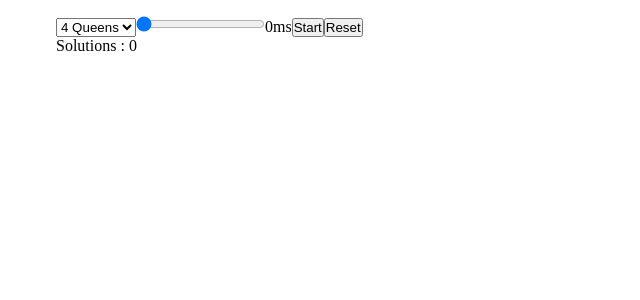
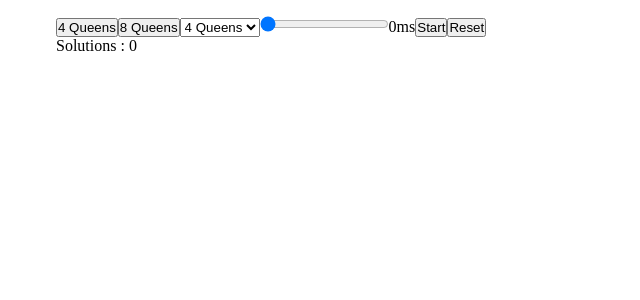
Before and after one commit to RitamChakraborty/n_queen_visualization, a React (Vite) app: page / in a window 1280 px wide. Shown: the top 300 px of the page, without its empty margins (0-640 px from the left). Built offline with nearby package versions, Linux system fonts and the light colour scheme.

Commit message:
Create QueenSelector component

```diff
--- /dev/null
+++ b/src/components/index.ts
@@ -0,0 +1,4 @@
+export {default as Board} from "./board/Board";
+export {default as Boards} from "./boards/Boards";
+export {default as Cell} from "./cell/Cell";
+export {default as QueenSelector} from "./queen-selector/QueenSelector";
--- /dev/null
+++ b/src/components/queen-selector/QueenSelector.css
@@ -0,0 +1,3 @@
+#QueenSelector {
+    display: inline-block;
+}
--- /dev/null
+++ b/src/components/queen-selector/QueenSelector.tsx
@@ -0,0 +1,14 @@
+import {BoardContext, BoardModel} from "../../contexts/BoardContext";
+import {useContext} from "react";
+import "./QueenSelector.css";
+
+export default function QueenSelector() {
+    const boardModel: BoardModel = useContext(BoardContext)!;
+
+    return (
+        <div id="QueenSelector">
+            <button>4 Queens</button>
+            <button>8 Queens</button>
+        </div>
+    );
+}
--- a/src/views/App.tsx
+++ b/src/views/App.tsx
@@ -2,6 +2,7 @@ import './App.css';
 import {useContext, useEffect, useRef} from "react";
 import {BoardContext, Status} from "../contexts/BoardContext";
 import Boards from "../components/boards/Boards";
+import {QueenSelector} from "../components";
 
 export default function App() {
     const queens = useRef<HTMLSelectElement>(null);
@@ -45,6 +46,7 @@ export default function App() {
         <div id="Home">
             <div className="container">
                 <nav>
+                    <QueenSelector/>
                     <select
                         name="queens"
                         id="queens"
```
